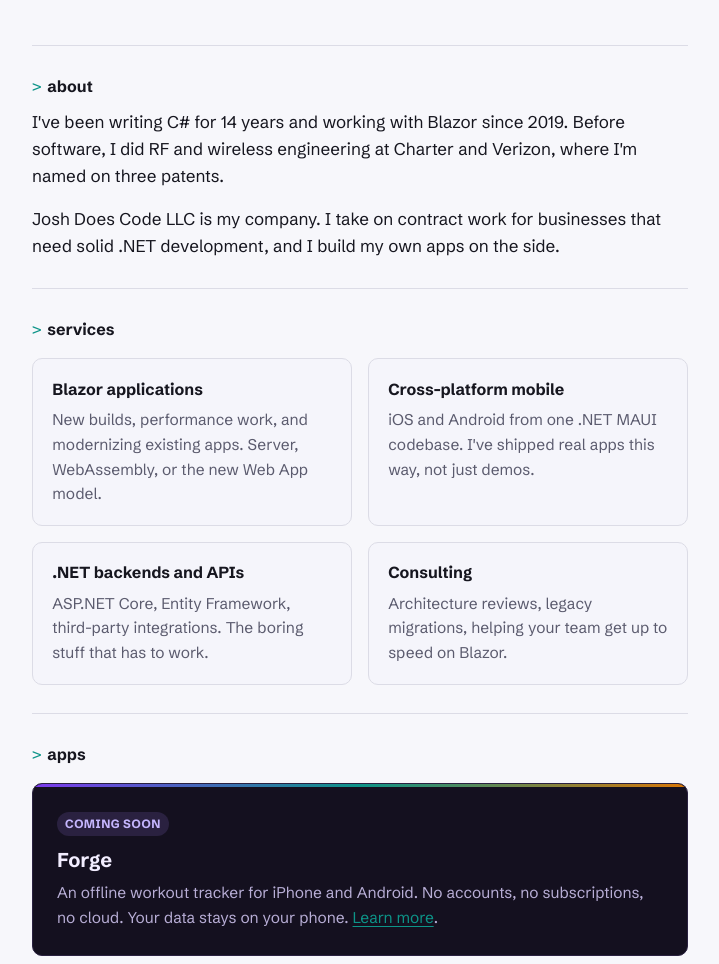
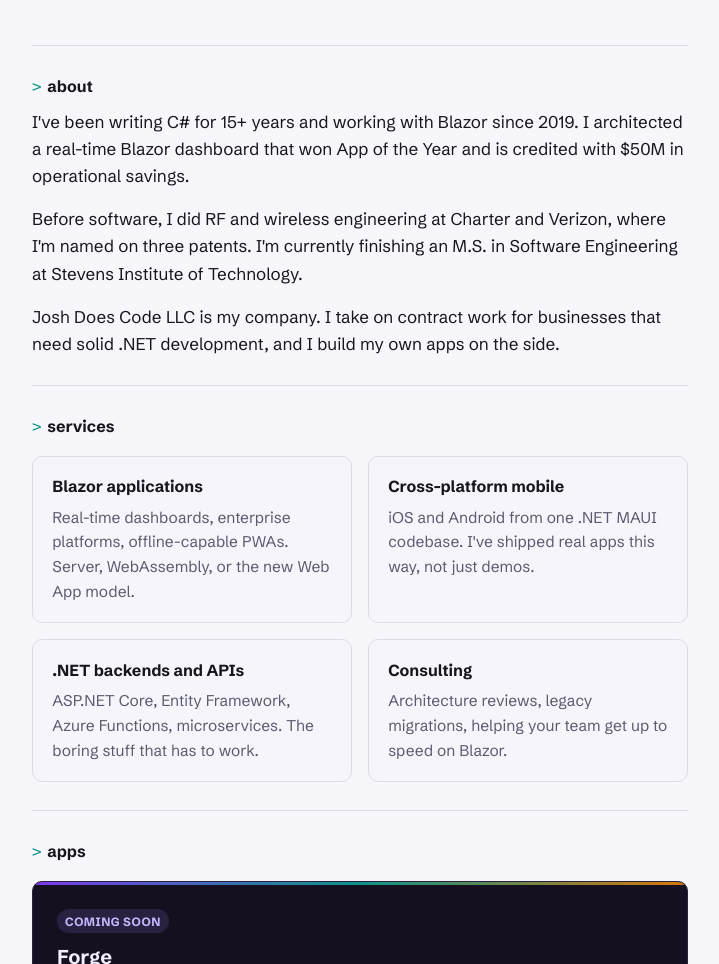
Before and after one commit to sanderj6/joshdoescode.com, a plain HTML site: page index.html in a window 1280 px wide. Shown: the part 351-1315 px from the top of the page, without its empty margins (280-999 px from the left). Drawn offline with Linux system fonts and the light colour scheme.

Commit message:
Polish site copy

```diff
--- a/index.html
+++ b/index.html
@@ -21,16 +21,17 @@
 
   <section id="about">
     <h2><span class="prompt">></span>about</h2>
-    <p>I've been writing C# for 14 years and working with Blazor since 2019. Before software, I did RF and wireless engineering at Charter and Verizon, where I'm named on three patents.</p>
+    <p>I've been writing C# for 15+ years and working with Blazor since 2019. I architected a real-time Blazor dashboard that won App of the Year and is credited with $50M in operational savings.</p>
+    <p>Before software, I did RF and wireless engineering at Charter and Verizon, where I'm named on three patents. I'm currently finishing an M.S. in Software Engineering at Stevens Institute of Technology.</p>
     <p>Josh Does Code LLC is my company. I take on contract work for businesses that need solid .NET development, and I build my own apps on the side.</p>
   </section>
 
   <section id="services">
     <h2><span class="prompt">></span>services</h2>
     <div class="grid">
-      <div class="card"><h3>Blazor applications</h3><p>New builds, performance work, and modernizing existing apps. Server, WebAssembly, or the new Web App model.</p></div>
+      <div class="card"><h3>Blazor applications</h3><p>Real-time dashboards, enterprise platforms, offline-capable PWAs. Server, WebAssembly, or the new Web App model.</p></div>
       <div class="card"><h3>Cross-platform mobile</h3><p>iOS and Android from one .NET MAUI codebase. I've shipped real apps this way, not just demos.</p></div>
-      <div class="card"><h3>.NET backends and APIs</h3><p>ASP.NET Core, Entity Framework, third-party integrations. The boring stuff that has to work.</p></div>
+      <div class="card"><h3>.NET backends and APIs</h3><p>ASP.NET Core, Entity Framework, Azure Functions, microservices. The boring stuff that has to work.</p></div>
       <div class="card"><h3>Consulting</h3><p>Architecture reviews, legacy migrations, helping your team get up to speed on Blazor.</p></div>
     </div>
   </section>
```
